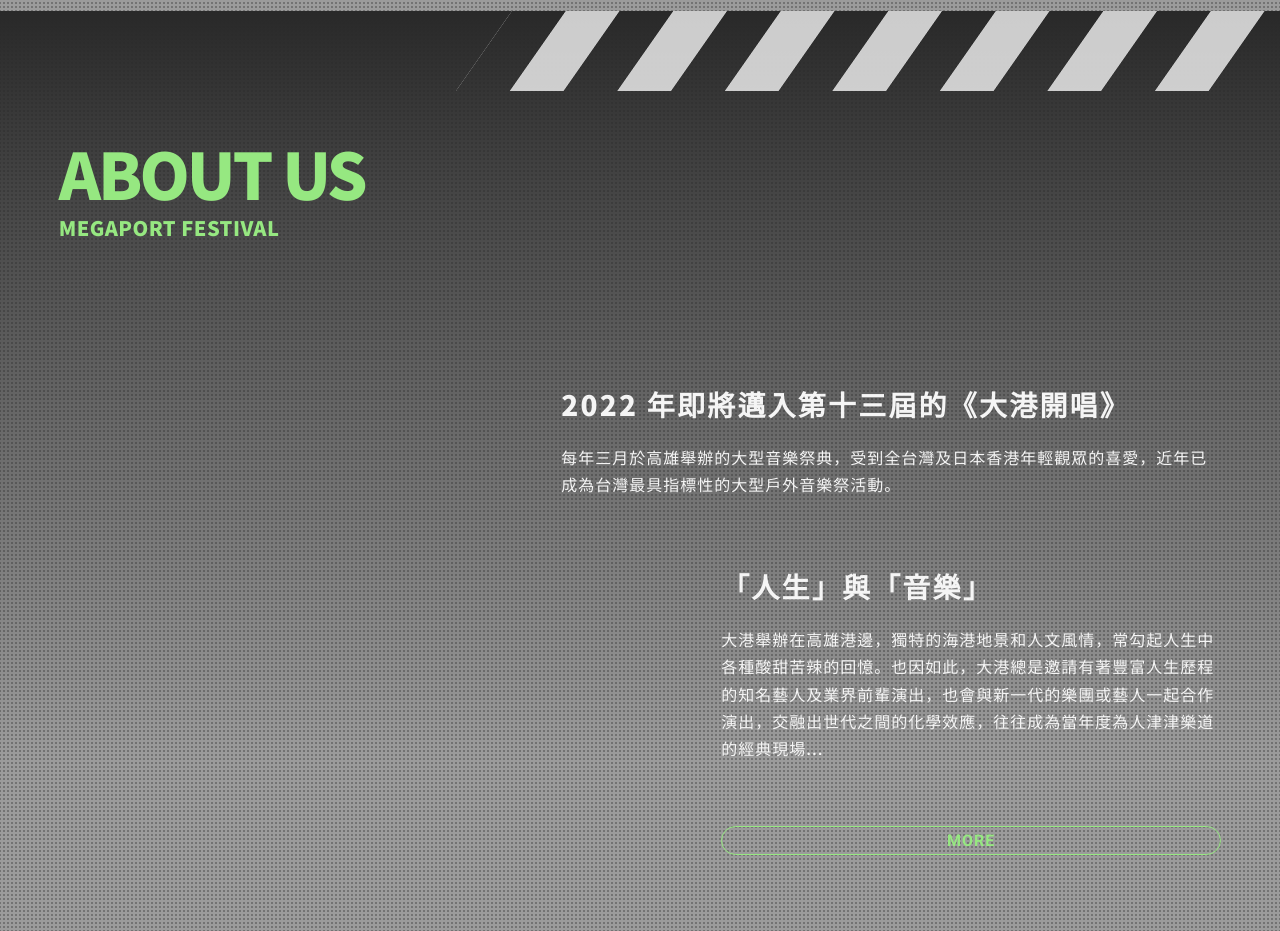
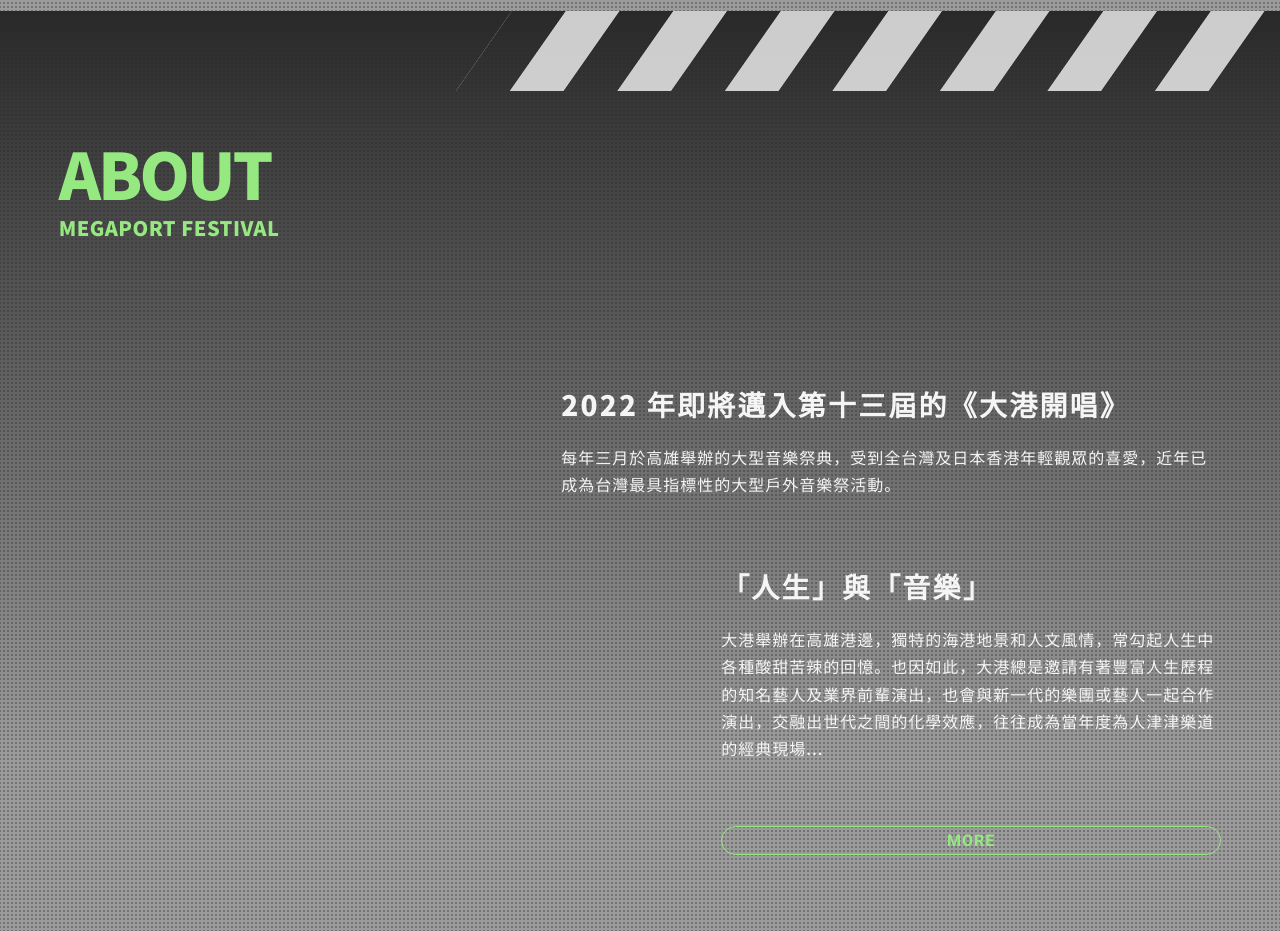
Before and after one commit to JarvisChao/megaport-teaching, a plain HTML site: page dist/index.html in a window 1280 px wide. Shown: the part 2581-3512 px from the top of the page. Drawn offline with nearby package versions, Linux system fonts and the light colour scheme.

Commit message:
docs: 把 About 標題改回來

```diff
--- a/dist/index.html
+++ b/dist/index.html
@@ -195,7 +195,7 @@
       <section class="l-about u-gradient">
         <div class="container">
           <div class="u-mb-80" data-aos="fade-right">
-            <h2 class="u-text-4xl u-color-secondary">ABOUT US<span class="u-text-lg">MEGAPORT FESTIVAL</span></h2>
+            <h2 class="u-text-4xl u-color-secondary">ABOUT<span class="u-text-lg">MEGAPORT FESTIVAL</span></h2>
           </div>
         </div>
         <div class="container --left">
```
Also changed, not shown: 1 other file.
